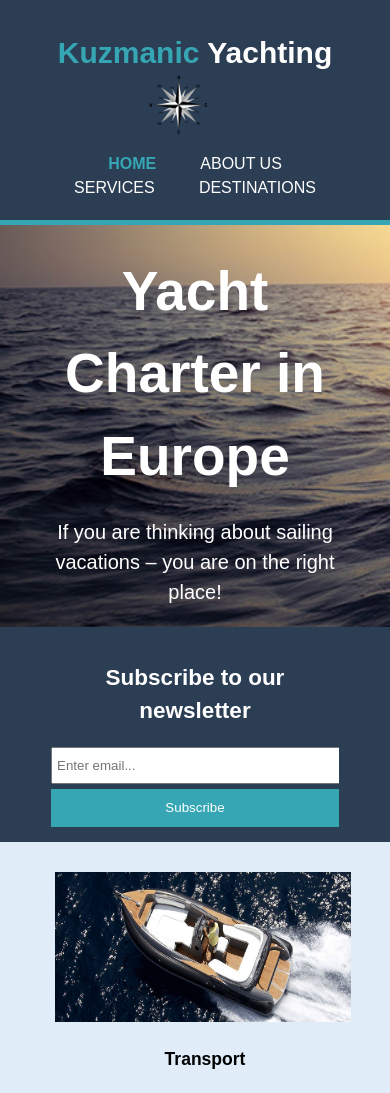
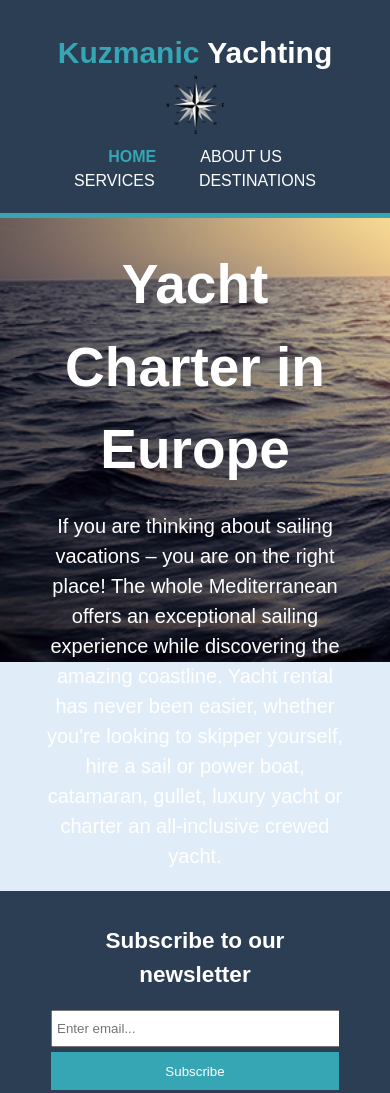
Before and after one commit to erol713/yacht-rental, a plain HTML site: page index.html in a window 390 px wide. Shown: the top 1093 px of the page. Drawn offline with Linux system fonts and the light colour scheme.

Commit message:
centrirano

```diff
--- a/index.css
+++ b/index.css
@@ -69,7 +69,7 @@ header #branding h1{
 }
 
 header img{
-	margin-left: 18%;
+	margin-left: 19%;
 	margin-top: 0;
 
 }
@@ -202,10 +202,11 @@ footer{
 		width:100%;
 	}
 	header img{
-		float:none;
-		margin-left: 35%;
-		margin-right: ;
-		width:60px height:60px;
+		float: none;
+		display: block;
+	    margin-left: auto;
+	    margin-right: auto;
+
 
 
 	}
@@ -215,6 +216,10 @@ footer{
 
 	#showcase h1{
 		margin-top:25px;
+
+	}
+	#showcase p{
+
 
 	}
 
--- a/index.html
+++ b/index.html
@@ -17,7 +17,9 @@
 			<div id="branding">
 				<h1><span class="highlight">Kuzmanic</span> Yachting</h1>
            	</div>
-           	<img src="photos/kompas2.png" width="60px" height="60px" >
+
+           		<img src="photos/kompas2.png" width="60px" height="60px">
+
 			<nav>
 				<ul>
 					<li class="current"><a href="index.html">Home</a></li>
@@ -32,7 +34,7 @@
 	<section id="showcase">
 		<div class="container">
 			<h1>Yacht Charter in Europe</h1>
-			<p>If you are thinking about sailing vacations – you are on the right place! </p>
+			<p>If you are thinking about sailing vacations – you are on the right place! The whole Mediterranean offers an exceptional sailing experience while discovering the amazing coastline. Yacht rental has never been easier, whether you're looking to skipper yourself, hire a sail or power boat, catamaran, gullet, luxury yacht or charter an all-inclusive crewed yacht.</p>
 		</div>
 	</section>
 	<section id="newsletter">
```
